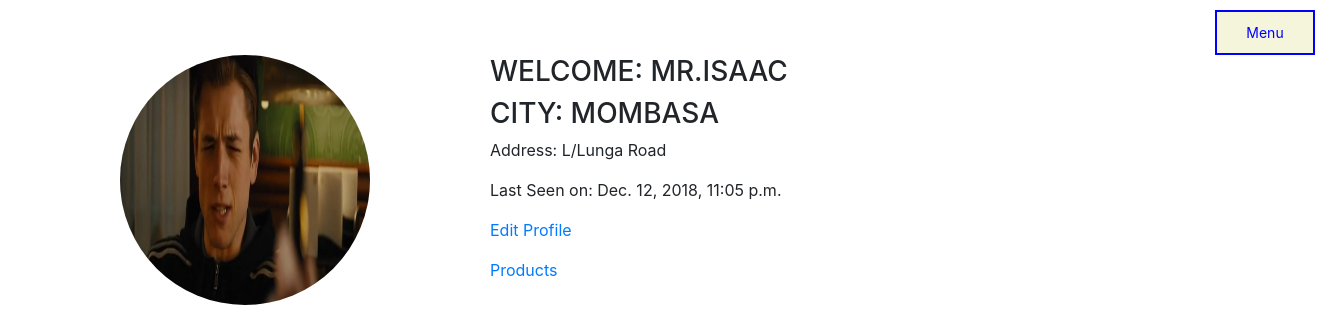
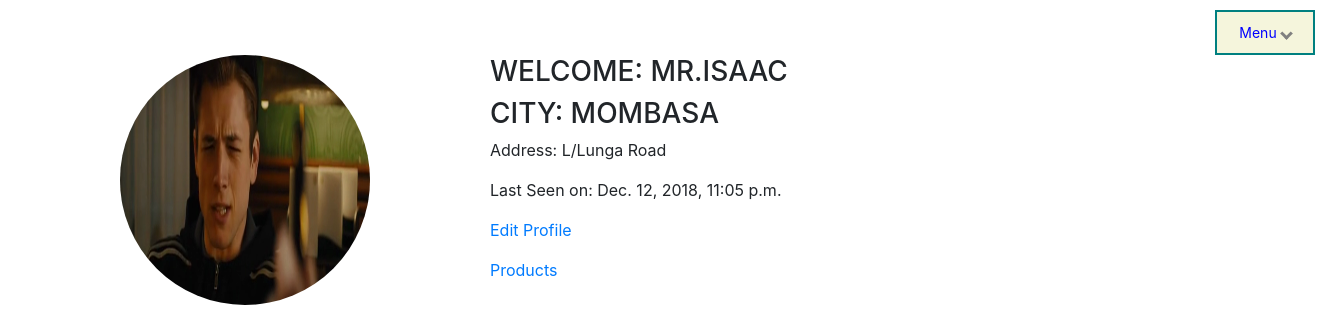
Before and after one commit to thehcker/spaza, a Django app: page /profile/ in a window 1320 px wide. Shown: the part 56-365 px from the top of the page. Run offline with Django 3.2, Linux system fonts and the light colour scheme; a user stored in the database is signed in; data comes from the database, SQL or seed files in the repository; both versions use the stored data as it was after the commit; some libraries are stand-ins or nearby versions.

Commit message:
Add dropdown arrow

```diff
--- a/profiles/templates/dropdown.html
+++ b/profiles/templates/dropdown.html
@@ -9,7 +9,7 @@
 			width: 100px;
 			padding: 10px;
 			font-size: 14px;
-			border: 2px solid blue;
+			border: 2px solid teal;
 			cursor: crosshair;
 		}
 		.containeer{
@@ -43,12 +43,25 @@
 			background-color: azure;
 		}
 
+		span > i{
+			  border: solid grey;
+			  border-width: 0 3px 3px 0;
+			  display: inline-block;
+			  padding: 3px;
+			}
+
+		.down {
+			margin-left: 5px;
+		  transform: rotate(45deg);
+		  -webkit-transform: rotate(45deg);
+		}
+
 
 	</style>
 </head>
 <body>
 <div class="containeer">
-	<button class="drop">Menu</button>
+	<button class="drop">Menu<span><i class="arrow down"></i></span></button>
 	<div class="conteent">
 		<a href="{% url 'account' %}">Support</a><hr>
 		<a href="{% url 'account' %}">Billing</a><hr>
```
Also changed, not shown: db.sqlite3.
